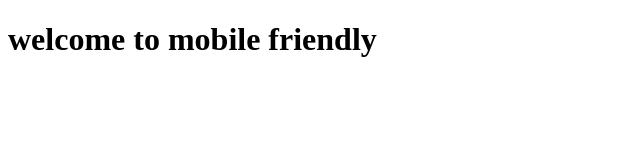
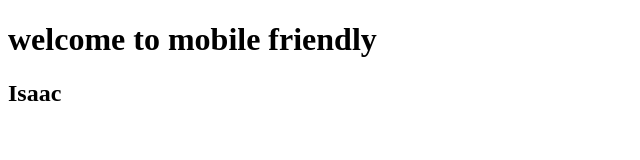
Before and after one commit to SD5593701/day01-wfb, a plain HTML site: page index.html in a window 1280 px wide. Shown: the full height of the page, 0-640 px from the left. Drawn offline with Linux system fonts and the light colour scheme.

Commit message:
adds first name

```diff
--- a/index.html
+++ b/index.html
@@ -8,5 +8,6 @@
 </head>
 <body>
   <h1>welcome to mobile friendly</h1>
+  <h2>Isaac</h2>
 </body>
 </html>
```
